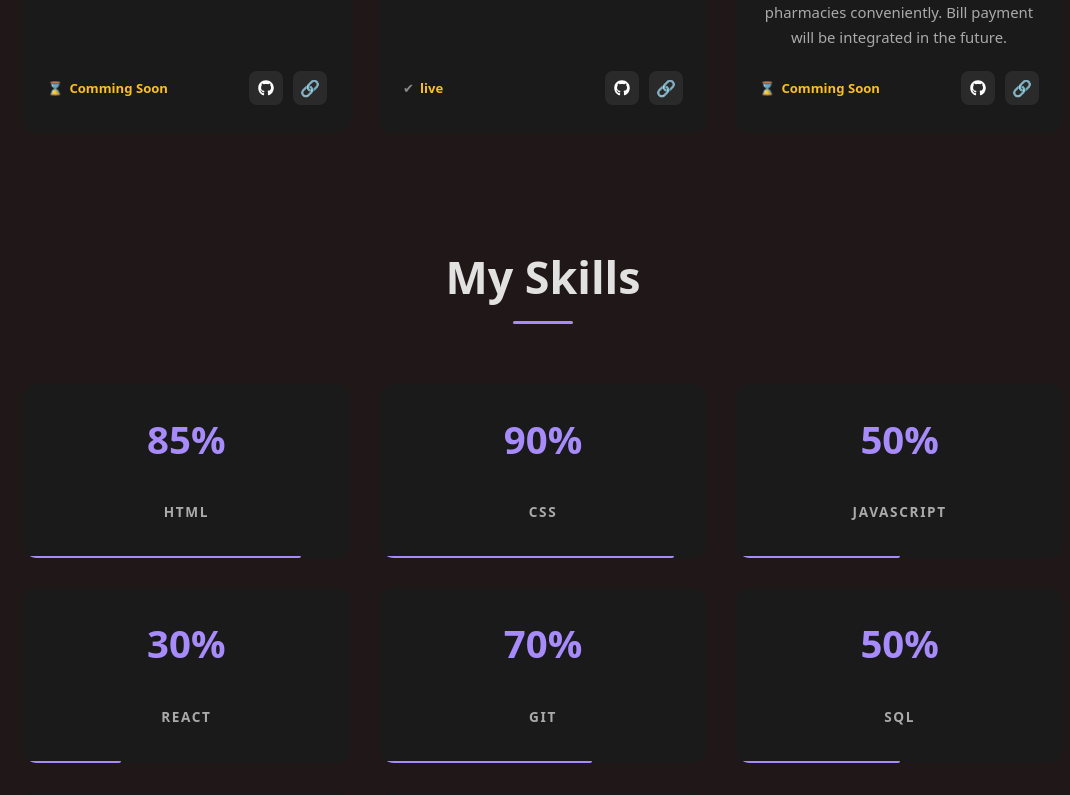
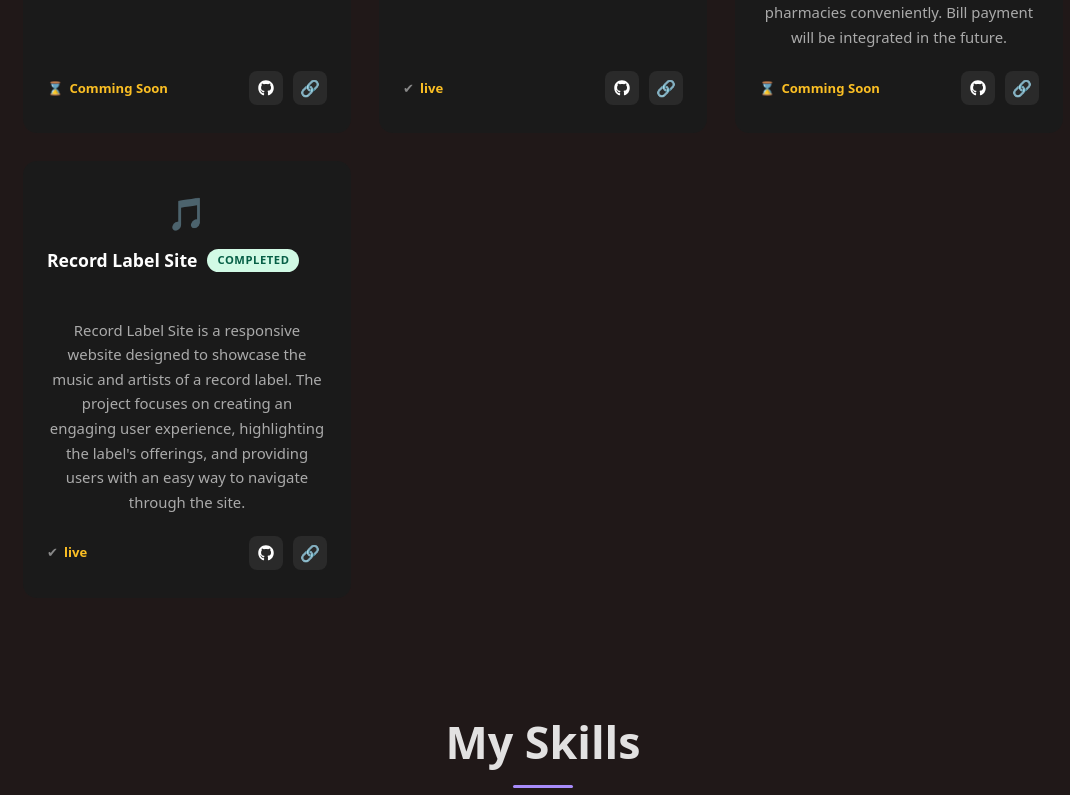
Before and after one commit to Chizorom92/Portfolio-2.0, a React (Vite) app: page / in a window 1280 px wide. Shown: the part 2981-3776 px from the top of the page, without its empty margins (97-1167 px from the left). Built offline with nearby package versions, Linux system fonts and the light colour scheme; a web font is replaced by a local one.

Commit message:
Added new project

```diff
--- a/src/CSS/Contact.css
+++ b/src/CSS/Contact.css
@@ -328,7 +328,7 @@ button[type="submit"]:disabled {
 
   textarea {
     min-height: 110px;
-    cols: unset;
+    /* cols: unse-t; */
   }
 
   button[type="submit"] {
--- a/src/data/Project.js
+++ b/src/data/Project.js
@@ -142,6 +142,28 @@ export const Project =  [
 
 
   },
+  {
+    id: 7,
+
+    emoji: '🎵',
+
+    title: 'Record Label Site',
+
+    description: "Record Label Site is a responsive website designed to showcase the music and artists of a record label. The project focuses on creating an engaging user experience, highlighting the label's offerings, and providing users with an easy way to navigate through the site.",
+
+    status: 'COMPLETED',
+    update: 'live',
+
+    github: 'https://github.com/Chizorom92',
+
+    mark: '✔',
+
+    link: 'https://record-label-site.vercel.app/',
+
+    linkicon : links
+
+
+  },
 
 
 ]
```
